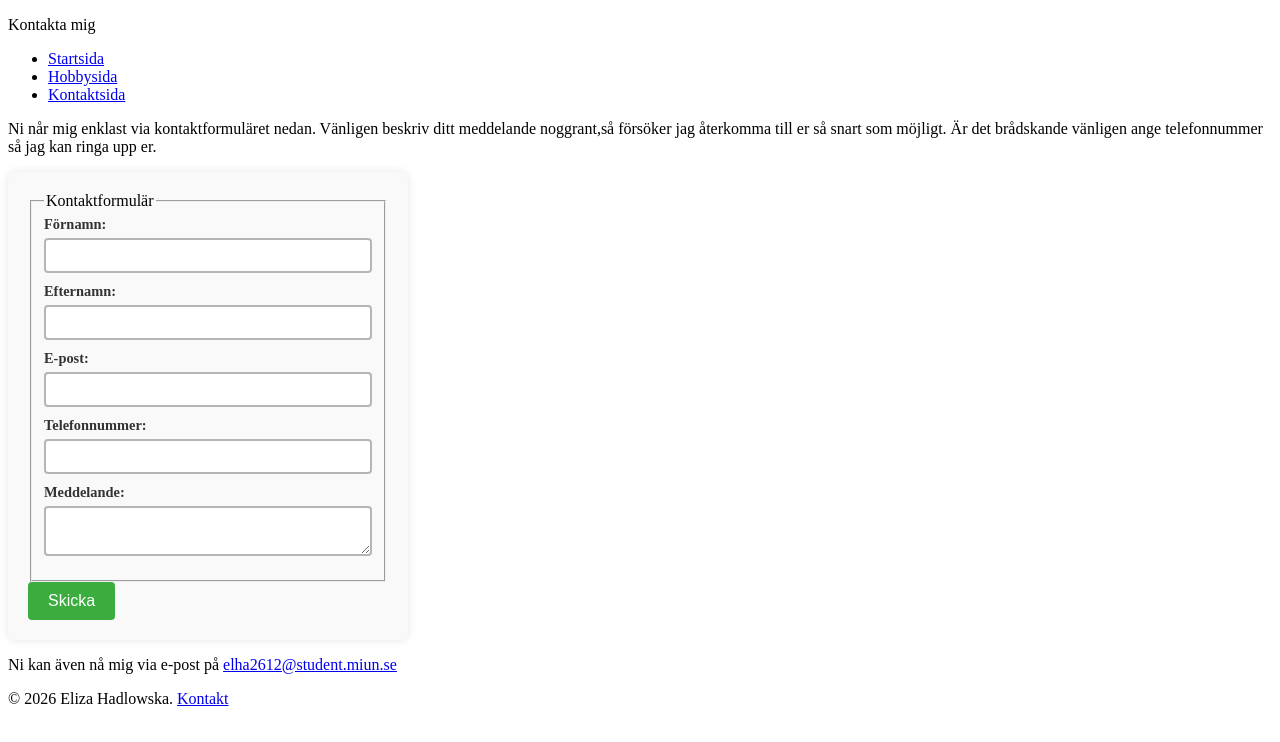
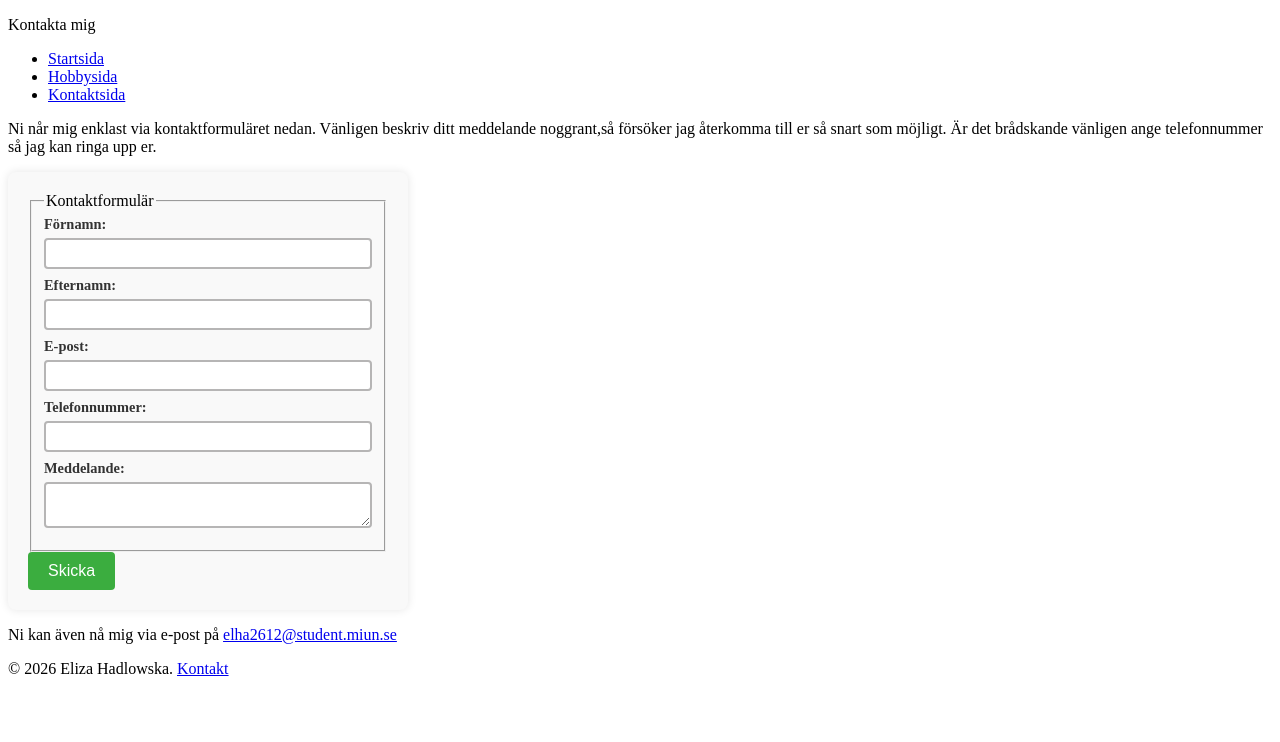
Before and after one commit to elha99/Min-webbplats, a plain HTML site: page kontakt.html in a window 1280 px wide. Drawn offline with Linux system fonts and the light colour scheme.

Commit message:
Ändrat margin och padding

```diff
--- a/style.css
+++ b/style.css
@@ -11,8 +11,8 @@ form {
 
 input, textarea {
     width: 100%;
-    padding: 8px;
-    margin-bottom: 10px;
+    padding: 6px;
+    margin-bottom: 8px;
     border: 2px solid #b6b5b5;
     border-radius: 4px;
     box-sizing: border-box;
```
